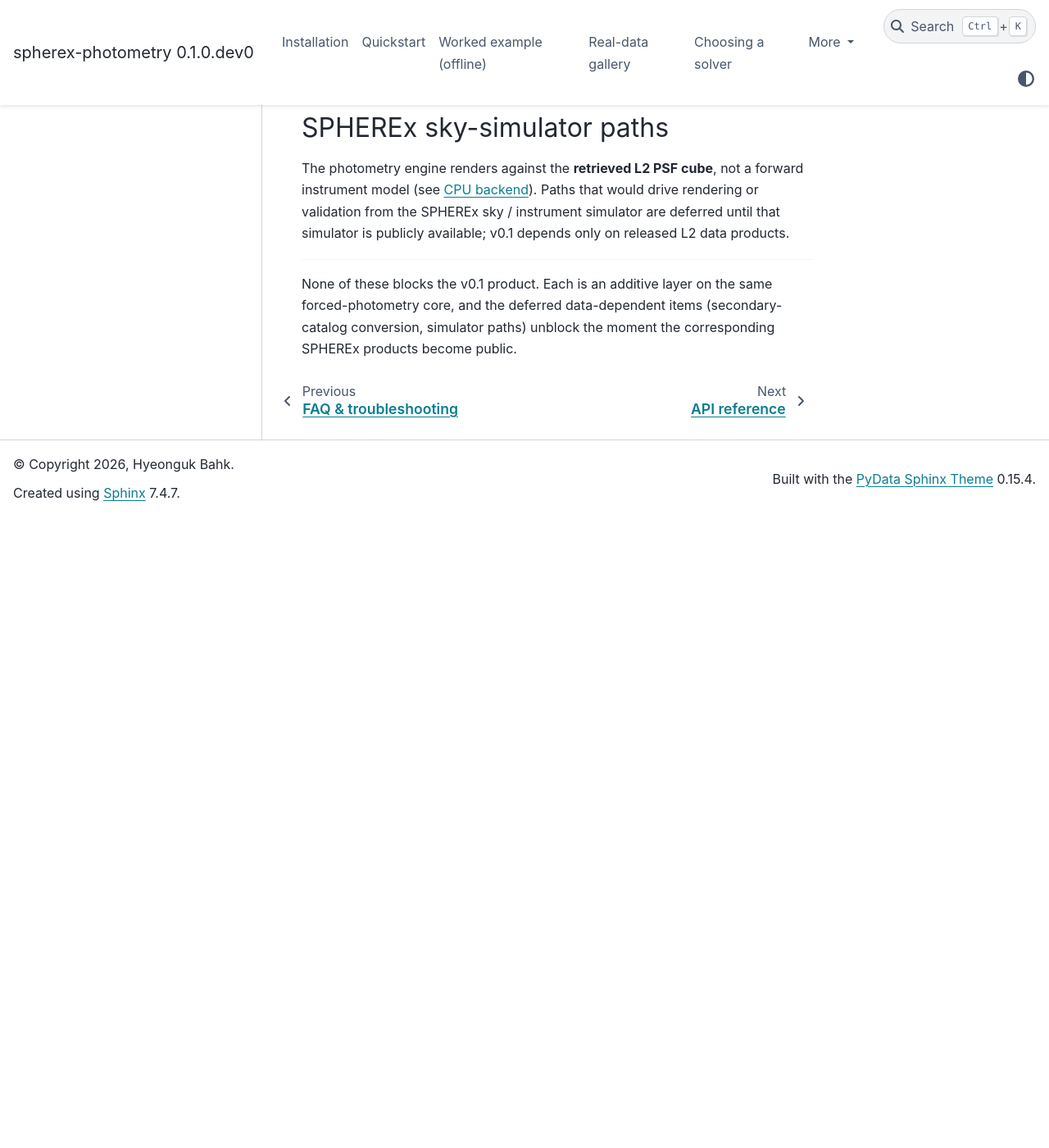
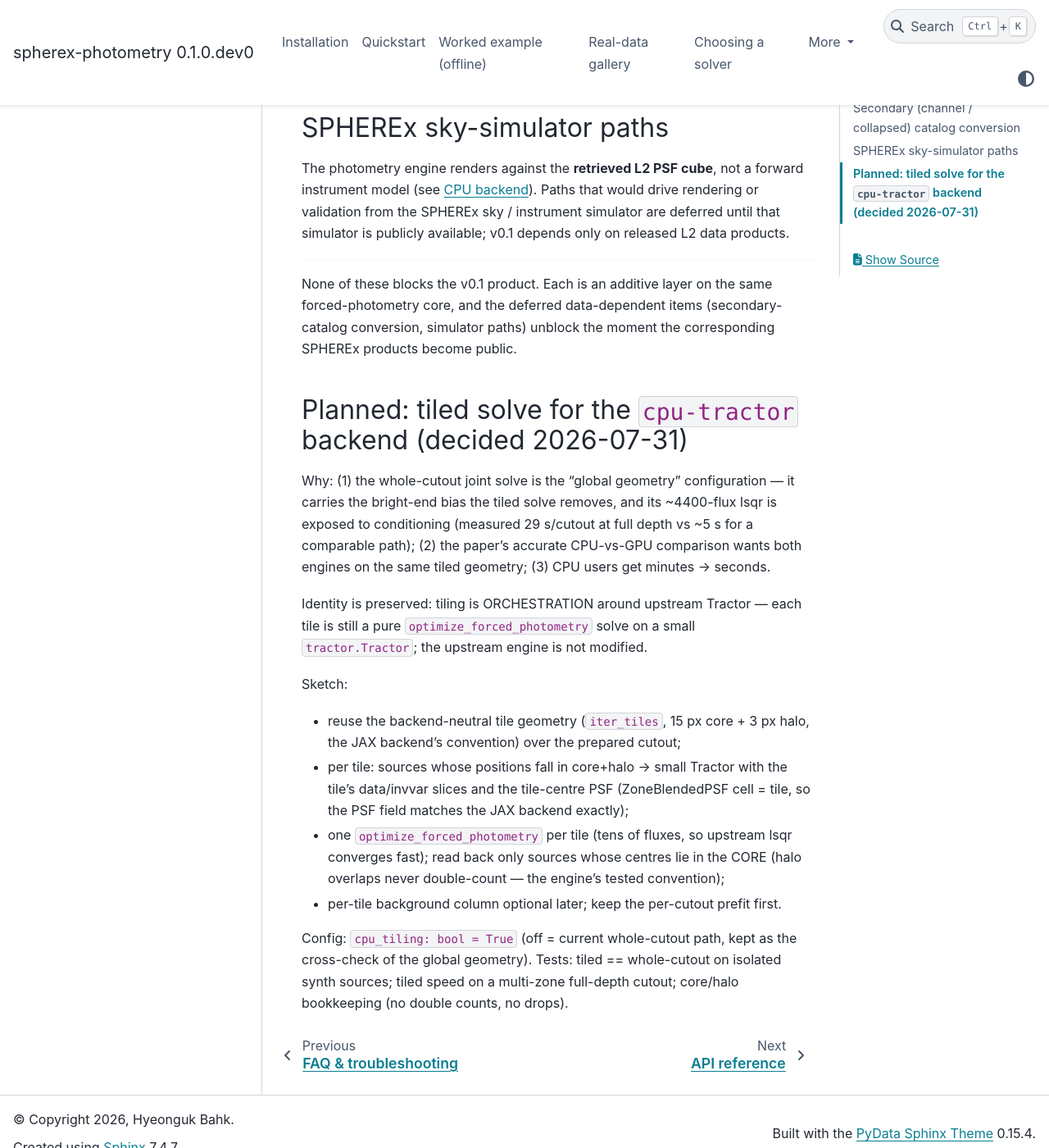
Before and after one commit to hbahk/tractorjax-spherex, a Sphinx documentation site: the page built from docs/roadmap.md, in a window 1280 px wide and 1400 px high, scrolled down 1406 px. Shown: the whole window at 82% size. Built offline with Sphinx 7.4.7 and the PyData theme 0.15.4, drawn with Linux system fonts in a browser that asks for light colours; before the commit the page ends 2036 px from its top, so only the background shows below that.

Commit message:
docs: JAX-on-CPU is a cross-check path, not a recommendation; plan tiled cpu-tractor
Two docs called JAX-on-CPU 'recommended' for GPU-less users, contradicting
the measurement (3.2x slower than the classic Tractor on one core at full
depth). Corrected to what it is: a numerical cross-check path.

Adds the tiled-solve plan for cpu-tractor (researcher decision 2026-07-31):
tiling is orchestration around unmodified upstream Tractor, so the backend
identity survives; it removes the global-geometry bias configuration, tames
the full-depth lsqr (29 s -> expected seconds), and puts both engines on the
same geometry for the paper's comparison.

```diff
--- a/docs/roadmap.md
+++ b/docs/roadmap.md
@@ -60,3 +60,32 @@
 forced-photometry core, and the deferred data-dependent items (secondary-catalog
 conversion, simulator paths) unblock the moment the corresponding SPHEREx
 products become public.
+
+
+## Planned: tiled solve for the `cpu-tractor` backend (decided 2026-07-31)
+
+Why: (1) the whole-cutout joint solve is the "global geometry" configuration —
+it carries the bright-end bias the tiled solve removes, and its ~4400-flux
+lsqr is exposed to conditioning (measured 29 s/cutout at full depth vs ~5 s
+for a comparable path); (2) the paper's accurate CPU-vs-GPU comparison wants
+both engines on the same tiled geometry; (3) CPU users get minutes -> seconds.
+
+Identity is preserved: tiling is ORCHESTRATION around upstream Tractor — each
+tile is still a pure `optimize_forced_photometry` solve on a small
+`tractor.Tractor`; the upstream engine is not modified.
+
+Sketch:
+- reuse the backend-neutral tile geometry (`iter_tiles`, 15 px core + 3 px
+  halo, the JAX backend's convention) over the prepared cutout;
+- per tile: sources whose positions fall in core+halo -> small Tractor with
+  the tile's data/invvar slices and the tile-centre PSF (ZoneBlendedPSF cell
+  = tile, so the PSF field matches the JAX backend exactly);
+- one `optimize_forced_photometry` per tile (tens of fluxes, so upstream
+  lsqr converges fast); read back only sources whose centres lie in the CORE
+  (halo overlaps never double-count — the engine's tested convention);
+- per-tile background column optional later; keep the per-cutout prefit first.
+
+Config: `cpu_tiling: bool = True` (off = current whole-cutout path, kept as
+the cross-check of the global geometry). Tests: tiled == whole-cutout on
+isolated synth sources; tiled speed on a multi-zone full-depth cutout;
+core/halo bookkeeping (no double counts, no drops).
```
Also changed, not shown: docs/cpu_backend.md (+1 -1 lines), docs/hardware.md (+1 -1 lines).
